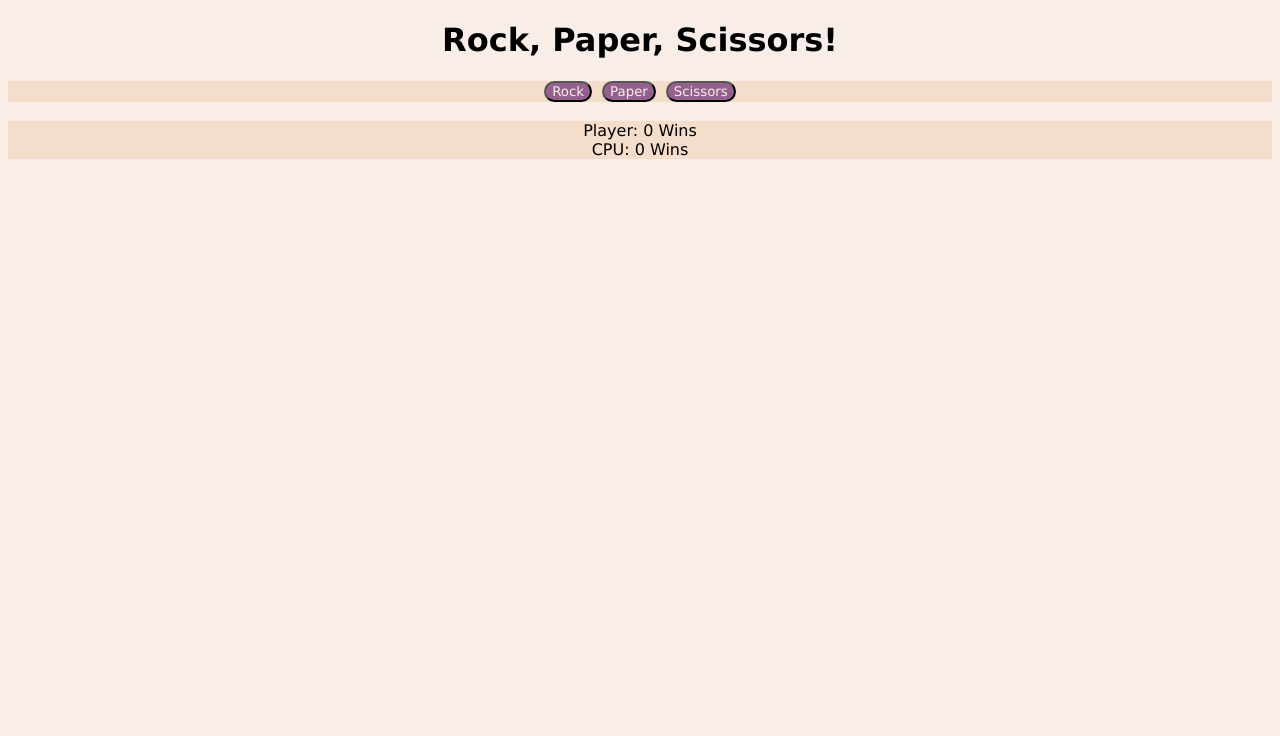
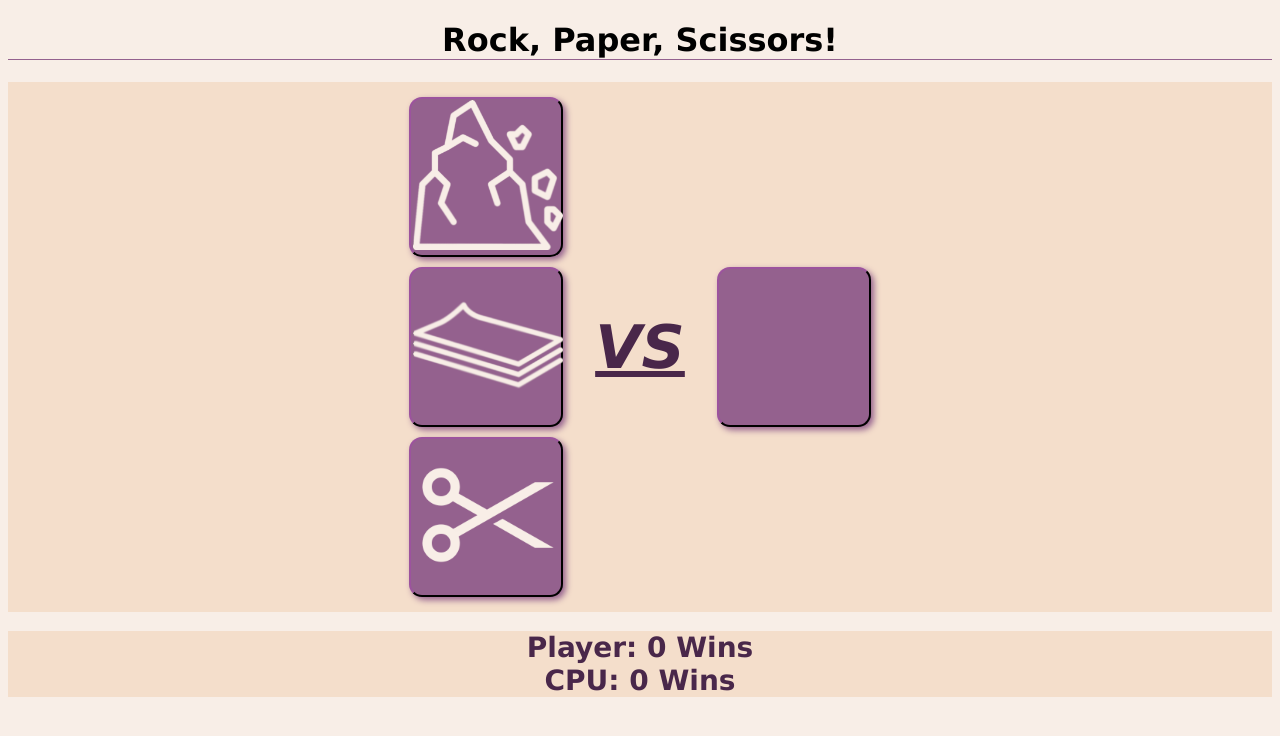
Before and after one commit to EnnoHK/Rock-Paper-Scissors-Project, a plain HTML site: page index.html in a window 1280 px wide. Drawn offline with Linux system fonts and the light colour scheme.

Commit message:
Finished: Added Styles and more JS

```diff
--- a/index.html
+++ b/index.html
@@ -10,16 +10,23 @@
 </head>
 
 <body>
-    <h1 id="title">Rock, Paper, Scissors!</h1>
-    <div id="button-container">
-        <button id="RK">Rock</button>
-        <button id="PP">Paper</button>
-        <button id="SC">Scissors</button>
+    <div id="b-image">
+        <h1 id="title">Rock, Paper, Scissors!</h1>
+        <div id="button-container">
+            <div id="p-container">
+                <button id="RK"><img id="r-img" src="images/rock.png" alt=""></button>
+                <button id="PP"><img id="p-img" src="images/paper.png" alt=""></button>
+                <button id="SC"><img id="s-img" src="images/scissors.png" alt=""></button>
+            </div>
+            <div id="vs">VS</div>
+            <div id="c-container">
+                <button id="cpu-choice"></button>
+            </div>
+        </div>
+        <br>
+        <div class="scoreboard" id="score">Player: 0 Wins <br> CPU: 0 Wins </div>
+
     </div>
-    <br>
-    <div class="scoreboard" id="score">Player: 0 Wins <br> CPU: 0 Wins </div>
-
-
     <script src="index.js"></script>
 </body>
 
--- a/index.js
+++ b/index.js
@@ -3,6 +3,12 @@ let computerChoice = getComputerChoice();
 let winCounter = 0;
 let loseCounter = 0;
 let playerInput;
+var elem = document.createElement("img");
+
+elem.setAttribute("height", "153");
+elem.setAttribute("width", "153");
+
+
 
 //eventlistener
 document.getElementById("RK").addEventListener("click", inpRock);
@@ -48,6 +54,15 @@ function playRound(playerSelection, computerChoice) {
             console.log('You lose!')
             loseCounter++;
         }
+        if (computerChoice == 'ROCK') {
+            elem.src = 'images/rock.png';
+        } else if (computerChoice == 'PAPER') {
+            elem.src = 'images/paper.png';
+        } else if (computerChoice == 'SCISSORS') {
+            elem.src = 'images/scissors.png';
+        }
+        document.getElementById('cpu-choice').appendChild(elem);
+        document.getElementById('score').innerHTML = `Player: ${winCounter} Wins <br> CPU: ${loseCounter} Wins`;
         console.log("Player:" + playerSelection);
         console.log("CPU: " + computerChoice);
         // return winCounter, loseCounter;
--- a/styles.css
+++ b/styles.css
@@ -1,29 +1,87 @@
 * {
     /* border: 1px solid red; */
     font-family: Verdana, Geneva, Tahoma, sans-serif;
+
+
+}
+
+body {
     background-color: #f8eee7;
+
+}
+
+#b-image {}
+
+#s-img,
+#p-img,
+#r-img {
+    width: 150px;
+    /* background-color: #94618e; */
+    background-color: none;
+    padding: 1%;
+}
+
+#cpu-choice {
+    width: 154px;
+    height: 160px;
 }
 
 button {
     border-radius: 13px;
+    border-color: #49274A;
     color: #f8eee7;
     background-color: #94618e;
+
+    padding: 0%;
+    box-shadow: #94618e 3px 3px 6px;
 }
 
 #button-container {
     display: flex;
+    flex-direction: row;
     background-color: #f4decb;
-    justify-content: center;
+
+    padding: 15px;
+    justify-content: space-around;
+
+
+}
+
+#vs {
+    align-self: center;
+    font-weight: 900;
+    font-size: 60px;
+    font-style: italic;
+    color: #49274A;
+    text-decoration: underline;
+}
+
+#p-container {
+    display: flex;
+    flex-direction: column;
+    align-self: flex-start;
+    padding-left: 30%;
     gap: 10px;
+}
+
+#c-container {
+    display: flex;
+    align-self: center;
+    padding-right: 30%;
+
 }
 
 #title {
     text-align: center;
+    border-bottom: 1px solid #94618e;
 }
 
 .scoreboard {
     background-color: #f4decb;
     text-align: center;
+    color: #49274A;
+    font-size: 28px;
+    font-weight: bold;
 }
 
 /* use image for background
```
Also changed, not shown: images/background.png (added), images/kisspng-computer-icons-icon-design-download-rock-paper-scissors-llc-5b2b77e0a54b19.0064329915295753926771.png (added), images/paper.png (added), images/rock.png (added), images/scissors.png (added).
